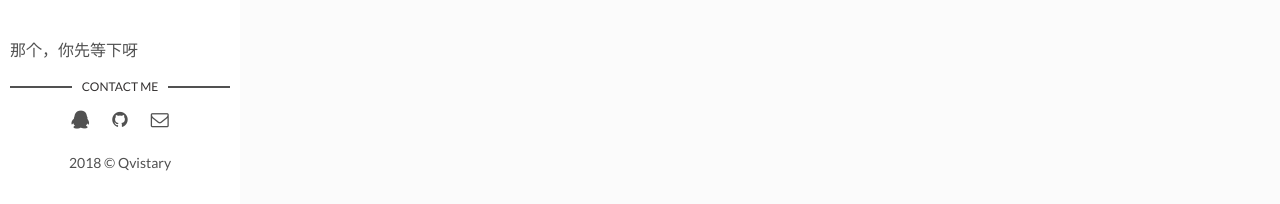
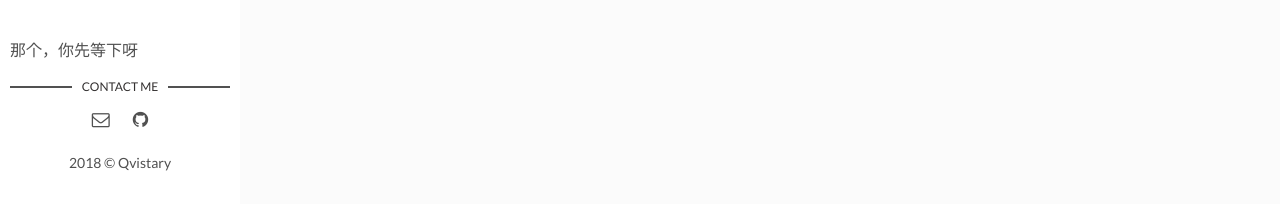
Before and after one commit to Qvistary/Github_Web, a Jekyll site: the page built from index.html, in a window 1280 px wide. Shown: the part 693-897 px from the top of the page. Built offline with Jekyll 4.4.1, drawn with Linux system fonts in a browser that asks for light colours; the list of posts is cut into pages by our own code.

Commit message:
change logo

```diff
--- a/_layouts/main.html
+++ b/_layouts/main.html
@@ -21,12 +21,12 @@ layout: default
  <section class="contact">
       <h3 class="contact-title">Contact me</h3>
       <ul>
-        {% if site.social-QQ %}
-          <li><a href="http://mail.qq.com/cgi-bin/qm_share?t=qm_mailme&email=Hm9od217XnhxZnN-d3IwfXFz"="{{ site.social-QQ }}" target="_blank"><i class="fa fa-qq" aria-hidden="true"></i></a></li>
+        {% if site.social-twitter %}
+          <li><a href="http://mail.qq.com/cgi-bin/qm_share?t=qm_mailme&email=Hm9od217XnhxZnN-d3IwfXFz"="{{ site.social-twitter }}" target="_blank"><i class="fa fa-envelope-o" aria-hidden="true"></i></a></li>
         {% else %}
-          <li><a href="http://mail.qq.com/cgi-bin/qm_share?t=qm_mailme&email=Hm9od217XnhxZnN-d3IwfXFz" target="_blank"><i class="fa fa-qq" aria-hidden="true"></i></a></li>
-        <!--{% endif %}
-        {% if site.social-facebook %}
+          <li><a href="http://mail.qq.com/cgi-bin/qm_share?t=qm_mailme&email=Hm9od217XnhxZnN-d3IwfXFz" target="_blank"><i class="fa fa-envelope-o" aria-hidden="true"></i></a></li>
+        {% endif %}
+        <!--{% if site.social-facebook %}
           <li><a href="https://facebook.com/{{ site.social-facebook }}" target="_blank"><i class="fa fa-facebook" aria-hidden="true"></i></a></li>
         {% else %}
           <li><a href="https://facebook.com/" target="_blank"><i class="fa fa-facebook" aria-hidden="true"></i></a></li>
@@ -40,12 +40,12 @@ layout: default
           <li class="linkedin"><a href="https://in.linkedin.com/in/{{site.social-linkedin}}" target="_blank"><i class="fa fa-linkedin"></i></a></li>
         {% else %}
           <li class="linkedin"><a href="https://in.linkedin.com/" target="_blank"><i class="fa fa-linkedin" aria-hidden="true"></i></a></li>
-        {% endif %}-->
+        {% endif %}
         {% if site.social-email %}
           <li class="email"><a href="mailto:{{site.social-email}}"><i class="fa fa-envelope-o"></i></a></li>
         {% else %}
           <li class="email"><a href="mailto:example.david@blog.com"><i class="fa fa-envelope-o" aria-hidden="true"></i></a></li>
-        {% endif %}
+        {% endif %}-->
       </ul>
     </section> <!-- End Section Contact -->
     <div class="copyright">
```
